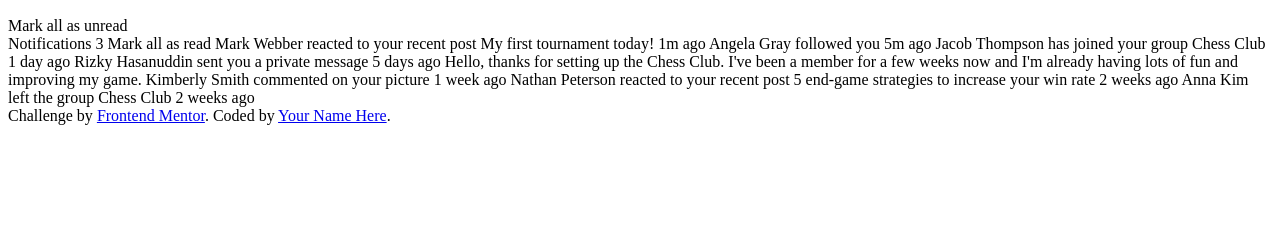
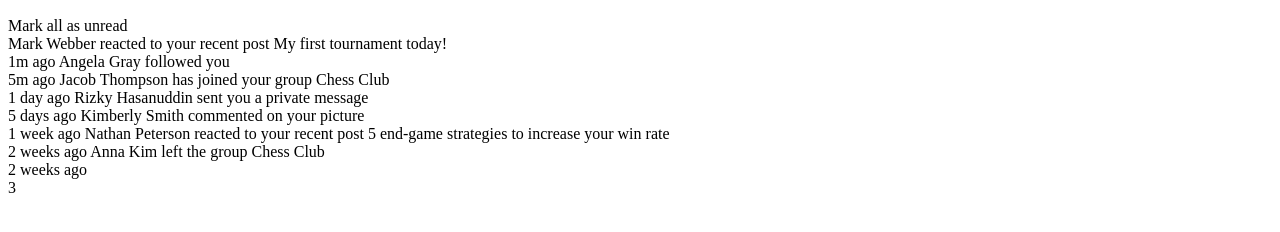
Before and after one commit to Natan-Asrat/notifications, a plain HTML site: page index.html in a window 1280 px wide. Shown: the part 50-282 px from the top of the page. Drawn offline with Linux system fonts and the light colour scheme.

Commit message:
organize list

```diff
--- a/index.html
+++ b/index.html
@@ -19,36 +19,7 @@
   <main id="notifications">
 
   </main>
-  Notifications 3
+ 3
 
-  Mark all as read
-
-  Mark Webber reacted to your recent post My first tournament today!
-  1m ago
-
-  Angela Gray followed you
-  5m ago
-
-  Jacob Thompson has joined your group Chess Club
-  1 day ago
-
-  Rizky Hasanuddin sent you a private message
-  5 days ago
-  Hello, thanks for setting up the Chess Club. I've been a member for a few weeks now and
-  I'm already having lots of fun and improving my game.
-
-  Kimberly Smith commented on your picture
-  1 week ago
-
-  Nathan Peterson reacted to your recent post 5 end-game strategies to increase your win rate
-  2 weeks ago
-
-  Anna Kim left the group Chess Club
-  2 weeks ago
-
-  <div class="attribution">
-    Challenge by <a href="https://www.frontendmentor.io?ref=challenge" target="_blank">Frontend Mentor</a>.
-    Coded by <a href="#">Your Name Here</a>.
-  </div>
 </body>
 </html>
--- a/script.js
+++ b/script.js
@@ -1,12 +1,3 @@
-let notificationList=[
-    {
-        from: '',
-        message: '',
-        time: '',
-        key: ''
-    }
-];
-
 var main=document.querySelector("#notifications");
 
 function update () {
@@ -35,3 +26,48 @@ function update () {
 </div>
 */
 document.querySelector("body").onload=update;
+
+let notificationList=[
+    {
+        from: 'Mark Webber',
+        message: 'reacted to your recent post My first tournament today!',
+        time: '1m ago',
+        key: '1'
+    },
+    {
+        from: 'Angela Gray',
+        message: 'followed you',
+        time: '5m ago',
+        key: '2'
+    },
+    {
+        from: 'Jacob Thompson',
+        message: 'has joined your group Chess Club',
+        time: '1 day ago',
+        key: '3'
+    },
+    {
+        from: 'Rizky Hasanuddin',
+        message: 'sent you a private message',
+        time: '5 days ago',
+        key: '4'
+    },
+    {
+        from: 'Kimberly Smith',
+        message: 'commented on your picture',
+        time: '1 week ago',
+        key: '5'
+    },
+    {
+        from: 'Nathan Peterson',
+        message: 'reacted to your recent post 5 end-game strategies to increase your win rate',
+        time: '2 weeks ago',
+        key: '6'
+    },
+    {
+        from: 'Anna Kim',
+        message: 'left the group Chess Club',
+        time: '2 weeks ago',
+        key: '7'
+    }
+];
```
